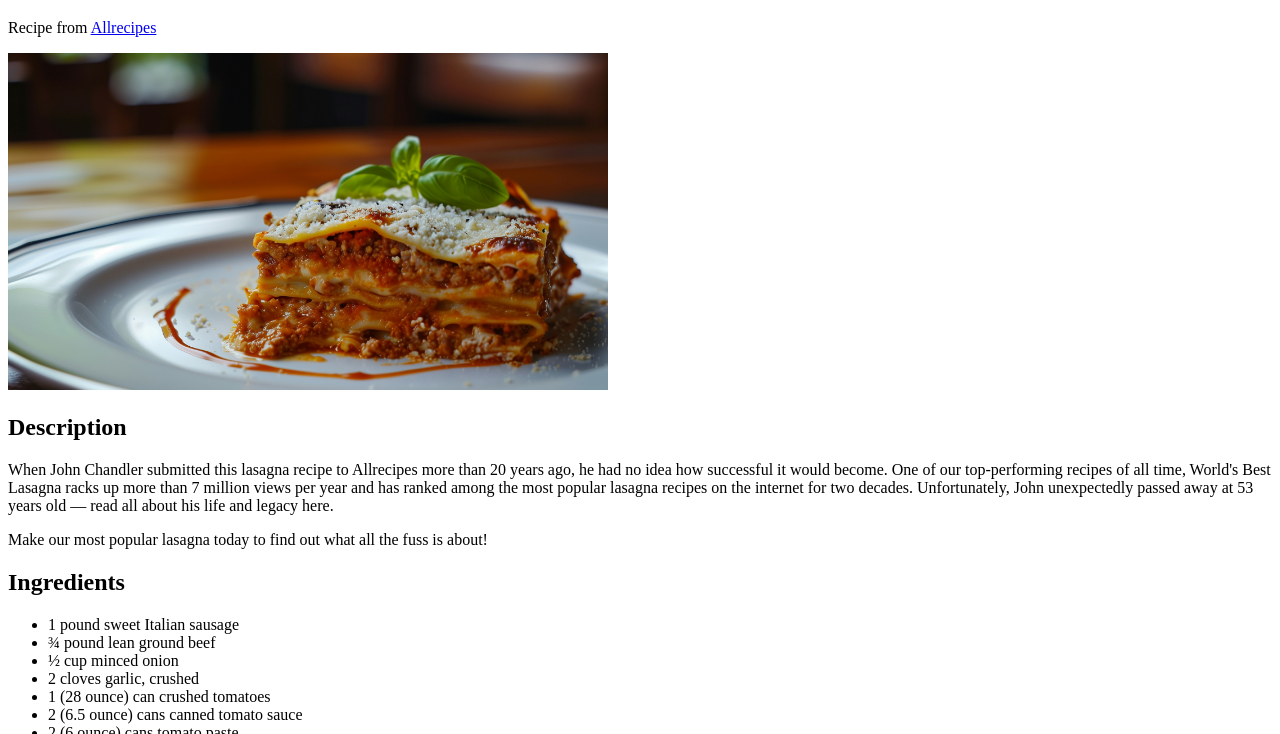
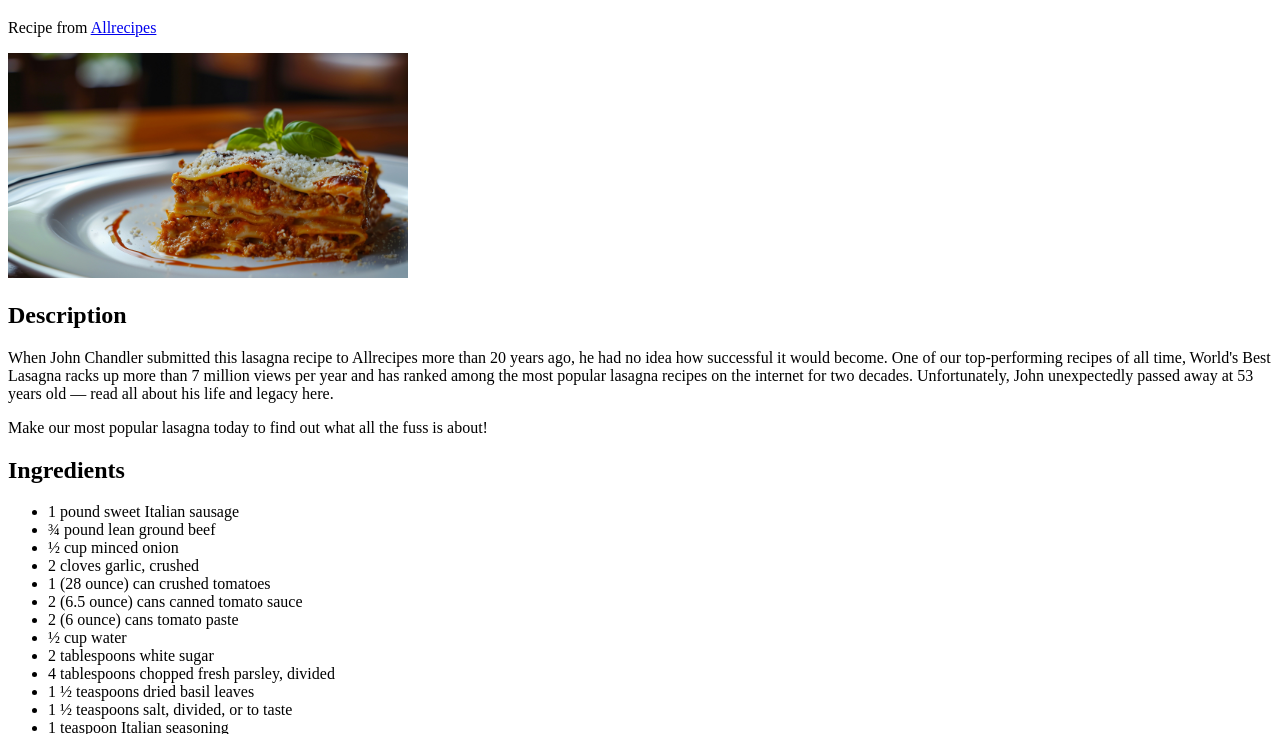
Before and after one commit to ingalclarence2004/odin-recipes, a plain HTML site: page recipes/lasagna.html in a window 1280 px wide. Shown: the part 61-795 px from the top of the page. Drawn offline with Linux system fonts and the light colour scheme.

Commit message:
Remove extra space

```diff
--- a/recipes/lasagna.html
+++ b/recipes/lasagna.html
@@ -10,11 +10,11 @@
 
     <p>Recipe from <a href="https://www.allrecipes.com/recipe/23600/worlds-best-lasagna/">Allrecipes</a></p>
 
-    <img src="../images/lasagna.jpg" width="600">
+    <img src="../images/lasagna.jpg" width="400">
 
     <h2>Description</h2>
 
-    <p> When John Chandler submitted this lasagna recipe to Allrecipes more than 20 years ago, he had no idea how successful it would become. One of our top-performing recipes of all time, World's Best Lasagna racks up more than 7 million views per year and has ranked among the most popular lasagna recipes on the internet for two decades. Unfortunately, John unexpectedly passed away at 53 years old — read all about his life and legacy here.</p>
+    <p>When John Chandler submitted this lasagna recipe to Allrecipes more than 20 years ago, he had no idea how successful it would become. One of our top-performing recipes of all time, World's Best Lasagna racks up more than 7 million views per year and has ranked among the most popular lasagna recipes on the internet for two decades. Unfortunately, John unexpectedly passed away at 53 years old — read all about his life and legacy here.</p>
 
     <p>Make our most popular lasagna today to find out what all the fuss is about!</p>
 
```
